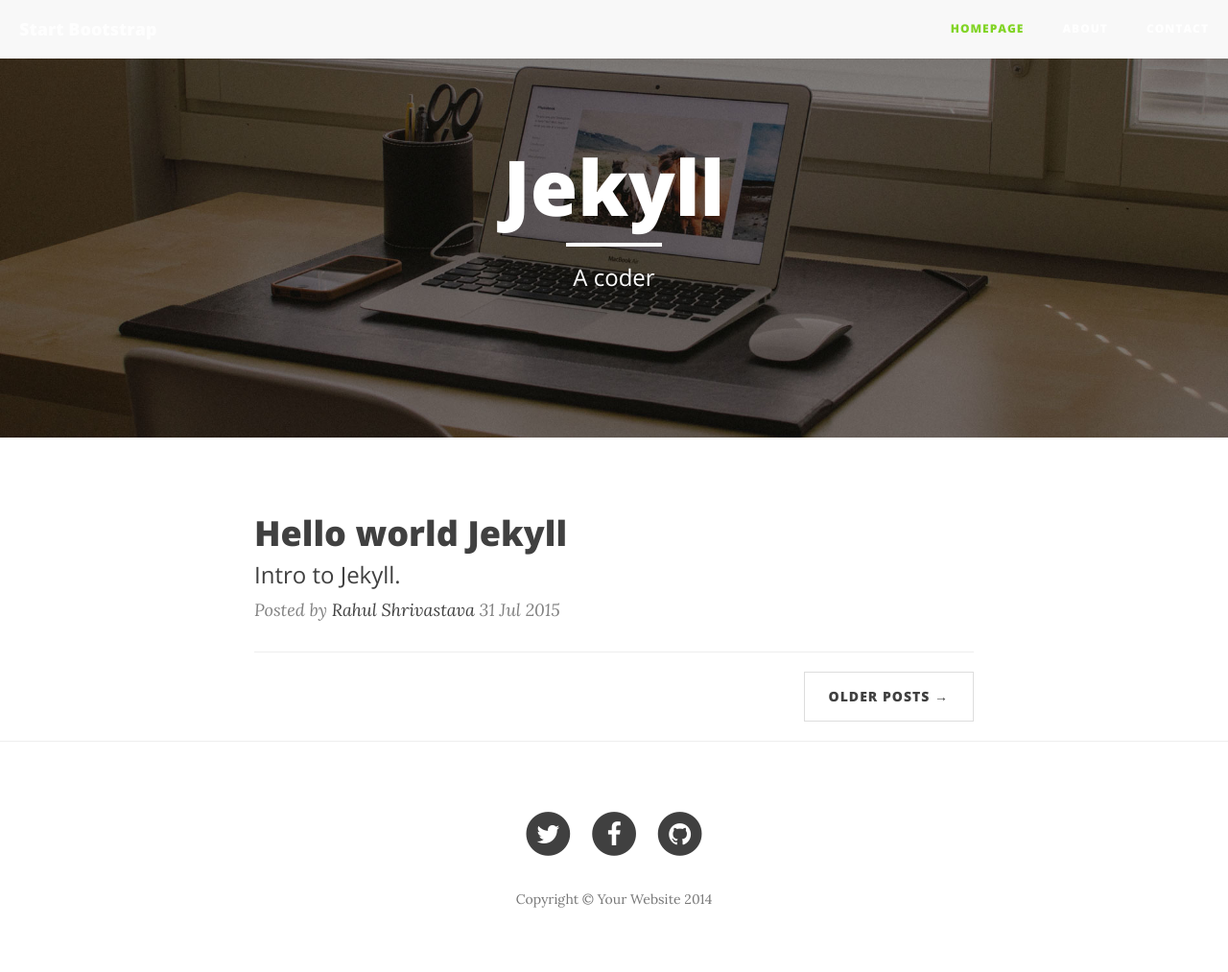
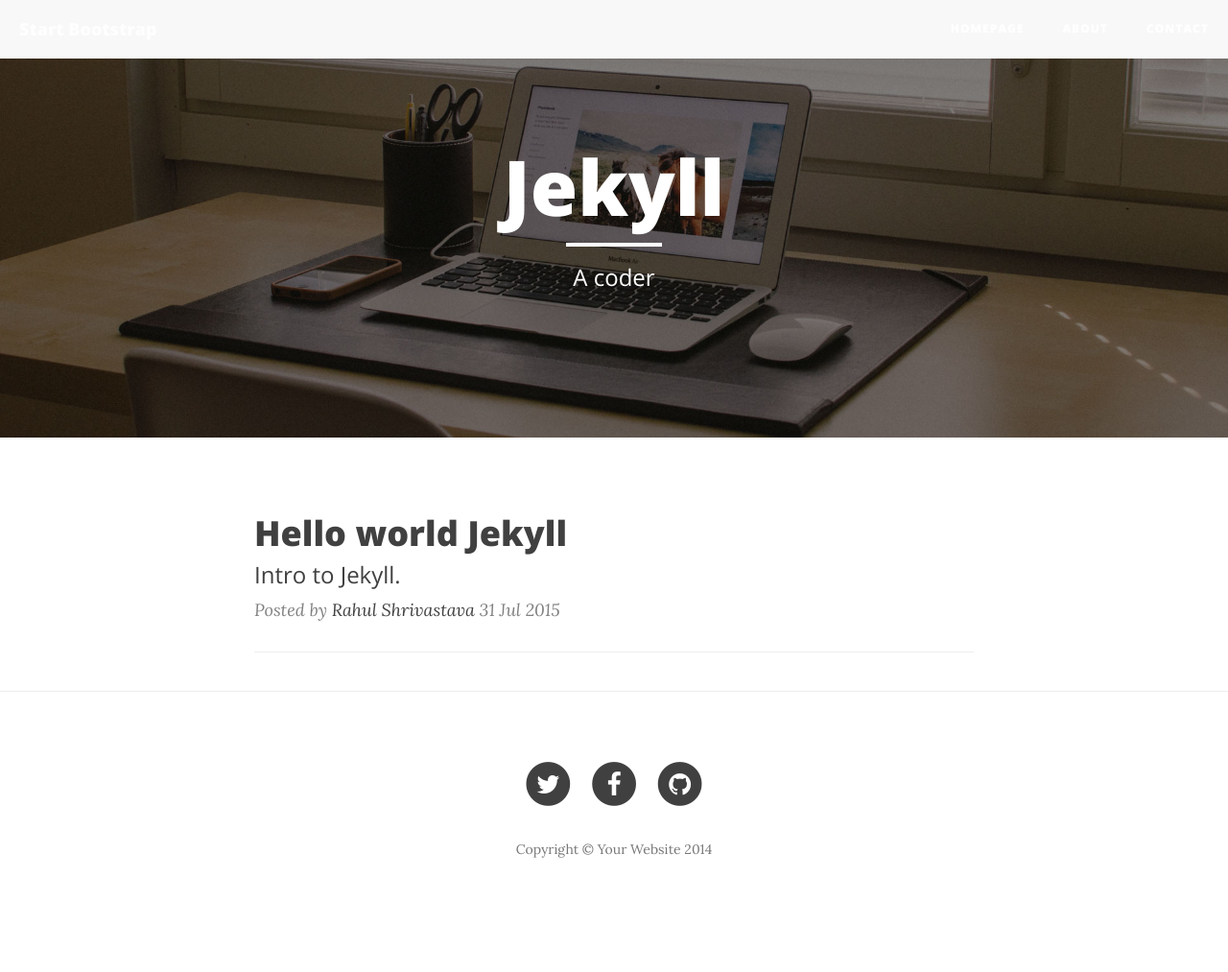
Before and after one commit to rahul3103/geekyblog, a Jekyll site: the page built from index.html, in a window 1280 px wide. Shown: the whole page at 96% size. Built offline with Jekyll 4.4.1, drawn with Linux system fonts in a browser that asks for light colours; nearby versions of some CDN libraries; Markdown is read by kramdown in place of the engine named in the settings; the list of posts is cut into pages by our own code; after the commit the page ends 961 px from its top, so only the background shows below that.

Commit message:
Pagination added

```diff
--- a/_config.yml
+++ b/_config.yml
@@ -2,3 +2,4 @@
 highlighter: pygments
 host: 127.0.0.1
 port: 3000
+paginate: 5
--- a/_includes/nav.html
+++ b/_includes/nav.html
@@ -15,6 +15,7 @@
             <!-- Collect the nav links, forms, and other content for toggling -->
             <div class="collapse navbar-collapse" id="bs-example-navbar-collapse-1">
                 <ul class="nav navbar-nav navbar-right">
+                <li><a href="{{site.url}}/index.html" class="{% if page.url == '/index.html' %}selected{% endif %}">Homepage</a></li>
                     {% assign pages_list = site.pages | sort: 'order' %}
                     {% assign group = 'navigation' %}
                     {% include pages_list %}
--- a/index.html
+++ b/index.html
@@ -12,9 +11,9 @@
     <div class="container">
         <div class="row">
             <div class="col-lg-8 col-lg-offset-2 col-md-10 col-md-offset-1">
-                {% for post in site.posts %}
+                {% for post in paginator.posts %}
                     <div class="post-preview">
-                    <a href="{{post.url}}">
+                    <a href="{{ post.url | prepend: site.url}}">
                         <h2 class="post-title">
                             {{ post.title }}
                         </h2>
@@ -27,11 +26,20 @@
                 <hr>
                 {% endfor %}
                 <!-- Pager -->
+                {% if paginator.total_pages > 1 %}
                 <ul class="pager">
+                    {% if paginator.previous_page %}
+                    <li class="previous">
+                        <a href="{{ paginator.previous_page.path | prepend: site.url | replace: '//','/' }}">&larr;Prev Posts </a>
+                    </li>
+                    {% endif %}
+                    {% if paginator.next_page %}
                     <li class="next">
-                        <a href="#">Older Posts &rarr;</a>
+                        <a href="{{ paginator.next_page.path | prepend: site.url | replace: '//','/' }}">Older Posts &rarr;</a>
                     </li>
+                    {% endif %}
                 </ul>
+                {% endif %}
             </div>
         </div>
     </div>
```
Also changed, not shown: other parts of index.html (+0 -1 lines).
